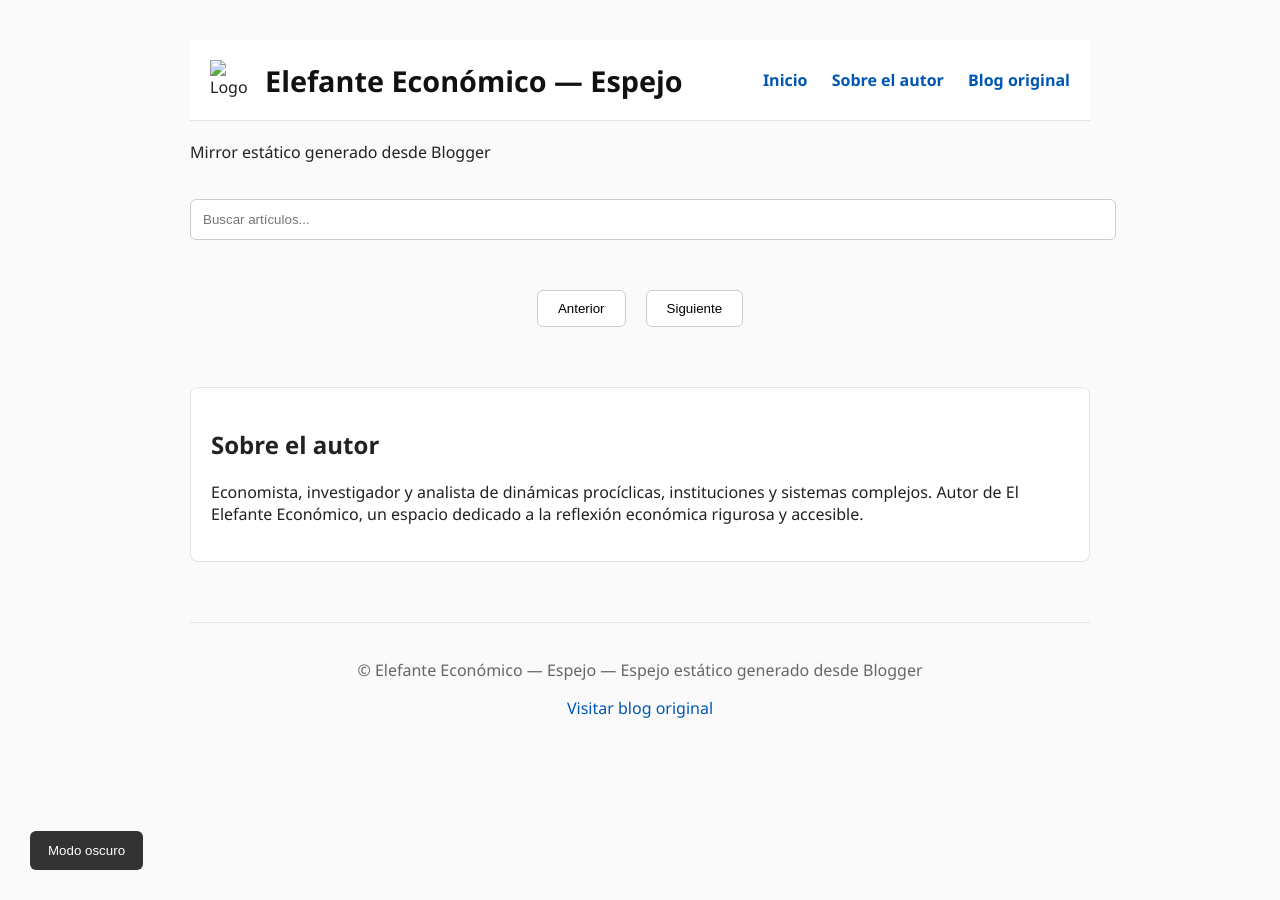
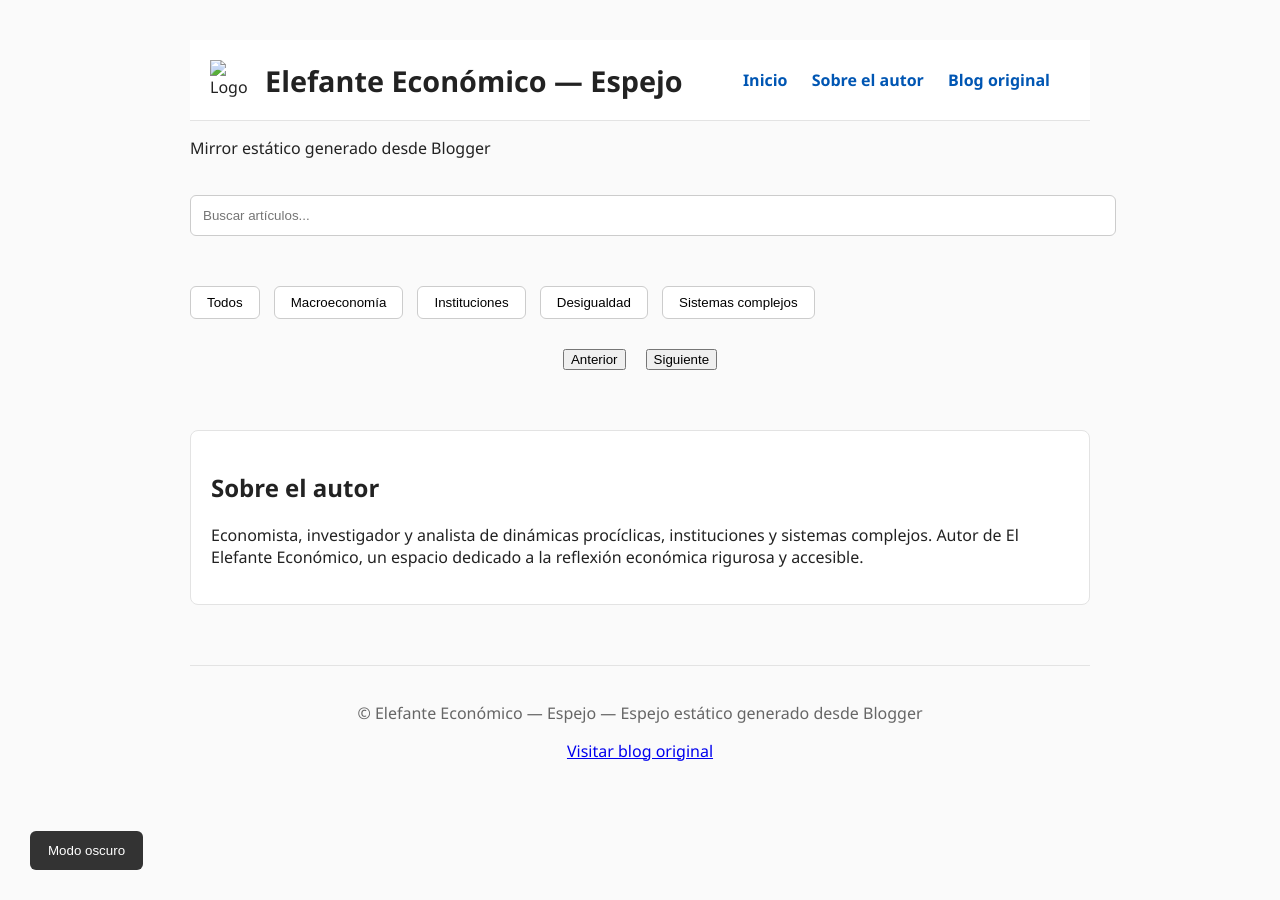
Before and after one commit to elefante-economico/elefante-economico, a Jekyll site: the page built from index.html, in a window 1280 px wide. Built offline with Jekyll 4.4.1, drawn with Linux system fonts in a browser that asks for light colours.

Commit message:
Update index.html
Incluye:
• SEO avanzado
• Animaciones suaves
• Categorías
• Miniaturas RSS
• Paginación
• Buscador
• Modo oscuro
• Botón “volver arriba”
• Header + Footer
• Diseño editorial

```diff
--- a/index.html
+++ b/index.html
@@ -2,60 +2,40 @@
 layout: default
 ---
 
-<!-- HEADER -->
-<header style="background:#ffffff; border-bottom:1px solid #e3e3e3; padding:20px; display:flex; align-items:center; justify-content:space-between;">
-  <div style="display:flex; align-items:center; gap:15px;">
-    <img src="https://elelefanteeconomico.blogspot.com/favicon.ico" alt="Logo" style="width:40px; height:40px;">
-    <h1 style="margin:0; font-size:1.8rem; color:#111;">{{ site.title }}</h1>
-  </div>
-  <nav>
-    <a href="/" style="margin-right:20px; color:#0056b3; text-decoration:none; font-weight:600;">Inicio</a>
-    <a href="#sobre" style="margin-right:20px; color:#0056b3; text-decoration:none; font-weight:600;">Sobre el autor</a>
-    <a href="https://elelefanteeconomico.blogspot.com" target="_blank" style="color:#0056b3; text-decoration:none; font-weight:600;">Blog original</a>
-  </nav>
-</header>
+<!DOCTYPE html>
+<html lang="es">
+<head>
+  <meta charset="UTF-8">
+  <meta name="viewport" content="width=device-width, initial-scale=1.0">
 
-<p style="margin-top:20px;">{{ site.description }}</p>
+  <!-- SEO -->
+  <title>El Elefante Económico — Espejo</title>
+  <meta name="description" content="El Elefante Económico — análisis económico, instituciones, sistemas complejos y dinámicas procíclicas.">
+  <meta name="keywords" content="economía, macroeconomía, instituciones, desigualdad, desarrollo, análisis económico">
+  <meta name="author" content="Maxi">
+  <link rel="canonical" href="https://elefante-economico.github.io/elefante-economico/">
 
-<!-- BUSCADOR -->
-<input id="searchInput" type="text" placeholder="Buscar artículos..."
-style="width:100%; padding:12px; margin:20px 0; border:1px solid #ccc; border-radius:6px;">
+  <!-- Open Graph -->
+  <meta property="og:title" content="El Elefante Económico — Espejo">
+  <meta property="og:description" content="Análisis económico riguroso y accesible.">
+  <meta property="og:type" content="website">
+  <meta property="og:url" content="https://elefante-economico.github.io/elefante-economico/">
+  <meta property="og:image" content="https://elelefanteeconomico.blogspot.com/favicon.ico">
 
-<!-- CONTENEDOR DEL FEED -->
-<div id="feed"></div>
+  <!-- Animaciones -->
+  <style>
+    .fade-in {
+      opacity: 0;
+      transform: translateY(20px);
+      transition: opacity 0.6s ease, transform 0.6s ease;
+    }
+    .fade-in.visible {
+      opacity: 1;
+      transform: translateY(0);
+    }
+  </style>
 
-<!-- PAGINACIÓN -->
-<div id="pagination" style="margin-top:30px; display:flex; justify-content:center; gap:20px;">
-  <button id="prevBtn" style="padding:10px 20px; border:1px solid #ccc; background:white; cursor:pointer; border-radius:6px;">Anterior</button>
-  <button id="nextBtn" style="padding:10px 20px; border:1px solid #ccc; background:white; cursor:pointer; border-radius:6px;">Siguiente</button>
-</div>
-
-<!-- SOBRE EL AUTOR -->
-<section id="sobre" style="margin-top:60px; padding:20px; background:white; border-radius:8px; border:1px solid #e3e3e3;">
-  <h2>Sobre el autor</h2>
-  <p>Economista, investigador y analista de dinámicas procíclicas, instituciones y sistemas complejos.
-     Autor de El Elefante Económico, un espacio dedicado a la reflexión económica rigurosa y accesible.</p>
-</section>
-
-<!-- FOOTER -->
-<footer style="margin-top:60px; padding:20px; border-top:1px solid #e3e3e3; text-align:center; color:#666;">
-  <p>© {{ site.title }} — Espejo estático generado desde Blogger</p>
-  <p><a href="https://elelefanteeconomico.blogspot.com" target="_blank" style="color:#0056b3; text-decoration:none;">Visitar blog original</a></p>
-</footer>
-
-<!-- BOTÓN VOLVER ARRIBA -->
-<button id="topBtn"
-style="position:fixed; bottom:30px; right:30px; padding:12px 18px; background:#0056b3; color:white; border:none; border-radius:6px; cursor:pointer; display:none;">
-↑ Arriba
-</button>
-
-<!-- MODO OSCURO -->
-<button id="darkModeBtn"
-style="position:fixed; bottom:30px; left:30px; padding:12px 18px; background:#333; color:white; border:none; border-radius:6px; cursor:pointer;">
-Modo oscuro
-</button>
-
-<!-- ESTILOS -->
+  <!-- Estilos generales -->
   <style>
     body {
       font-family: "Segoe UI", Roboto, Arial, sans-serif;
@@ -72,20 +52,36 @@ body {
       color: #ddd;
     }
 
+    header {
+      background:#ffffff;
+      border-bottom:1px solid #e3e3e3;
+      padding:20px;
+      display:flex;
+      align-items:center;
+      justify-content:space-between;
+    }
+
+    nav a {
+      margin-right:20px;
+      color:#0056b3;
+      text-decoration:none;
+      font-weight:600;
+    }
+
     #feed ul {
-  list-style: none;
-  padding: 0;
-  margin: 0;
+      list-style:none;
+      padding:0;
+      margin:0;
     }
 
     .article-card {
-  background: white;
-  padding: 20px;
-  margin-bottom: 25px;
-  border-radius: 8px;
-  border: 1px solid #e3e3e3;
-  box-shadow: 0 2px 4px rgba(0,0,0,0.05);
-  transition: box-shadow 0.2s ease;
+      background:white;
+      padding:20px;
+      margin-bottom:25px;
+      border-radius:8px;
+      border:1px solid #e3e3e3;
+      box-shadow:0 2px 4px rgba(0,0,0,0.05);
+      transition:box-shadow 0.2s ease;
       display:flex;
       gap:20px;
     }
@@ -96,37 +92,109 @@ body {
     }
 
     .article-card:hover {
-  box-shadow: 0 4px 10px rgba(0,0,0,0.08);
+      box-shadow:0 4px 10px rgba(0,0,0,0.08);
     }
 
     .article-card img {
-  width: 140px;
-  height: 140px;
-  object-fit: cover;
-  border-radius: 6px;
+      width:140px;
+      height:140px;
+      object-fit:cover;
+      border-radius:6px;
     }
 
     .article-card a {
-  font-size: 1.25rem;
-  font-weight: 600;
-  color: #0056b3;
-  text-decoration: none;
+      font-size:1.25rem;
+      font-weight:600;
+      color:#0056b3;
+      text-decoration:none;
     }
 
     .dark-mode .article-card a {
       color:#4ea3ff;
     }
 
-.article-card a:hover {
-  text-decoration: underline;
+    #categorias button {
+      padding:8px 16px;
+      margin-right:10px;
+      border:1px solid #ccc;
+      background:white;
+      border-radius:6px;
+      cursor:pointer;
+      transition:background 0.3s;
     }
 
-.article-card p {
-  margin: 8px 0;
+    #categorias button:hover {
+      background:#0056b3;
+      color:white;
     }
   </style>
+</head>
 
-<!-- SCRIPT RSS + MINIATURAS + PAGINACIÓN + BUSCADOR + MODO OSCURO + TOP BUTTON -->
+<body>
+
+<!-- HEADER -->
+<header>
+  <div style="display:flex; align-items:center; gap:15px;">
+    <img src="https://elelefanteeconomico.blogspot.com/favicon.ico" alt="Logo" style="width:40px; height:40px;">
+    <h1 style="margin:0; font-size:1.8rem;">{{ site.title }}</h1>
+  </div>
+  <nav>
+    <a href="/">Inicio</a>
+    <a href="#sobre">Sobre el autor</a>
+    <a href="https://elelefanteeconomico.blogspot.com" target="_blank">Blog original</a>
+  </nav>
+</header>
+
+<p>{{ site.description }}</p>
+
+<!-- BUSCADOR -->
+<input id="searchInput" type="text" placeholder="Buscar artículos..."
+style="width:100%; padding:12px; margin:20px 0; border:1px solid #ccc; border-radius:6px;">
+
+<!-- CATEGORÍAS -->
+<div id="categorias" style="margin:30px 0;">
+  <button data-cat="todos">Todos</button>
+  <button data-cat="macroeconomía">Macroeconomía</button>
+  <button data-cat="instituciones">Instituciones</button>
+  <button data-cat="desigualdad">Desigualdad</button>
+  <button data-cat="sistemas">Sistemas complejos</button>
+</div>
+
+<!-- FEED -->
+<div id="feed"></div>
+
+<!-- PAGINACIÓN -->
+<div id="pagination" style="margin-top:30px; display:flex; justify-content:center; gap:20px;">
+  <button id="prevBtn">Anterior</button>
+  <button id="nextBtn">Siguiente</button>
+</div>
+
+<!-- SOBRE EL AUTOR -->
+<section id="sobre" style="margin-top:60px; padding:20px; background:white; border-radius:8px; border:1px solid #e3e3e3;">
+  <h2>Sobre el autor</h2>
+  <p>Economista, investigador y analista de dinámicas procíclicas, instituciones y sistemas complejos.
+     Autor de El Elefante Económico, un espacio dedicado a la reflexión económica rigurosa y accesible.</p>
+</section>
+
+<!-- FOOTER -->
+<footer style="margin-top:60px; padding:20px; border-top:1px solid #e3e3e3; text-align:center; color:#666;">
+  <p>© {{ site.title }} — Espejo estático generado desde Blogger</p>
+  <p><a href="https://elelefanteeconomico.blogspot.com" target="_blank">Visitar blog original</a></p>
+</footer>
+
+<!-- BOTÓN ARRIBA -->
+<button id="topBtn"
+style="position:fixed; bottom:30px; right:30px; padding:12px 18px; background:#0056b3; color:white; border:none; border-radius:6px; cursor:pointer; display:none;">
+↑ Arriba
+</button>
+
+<!-- MODO OSCURO -->
+<button id="darkModeBtn"
+style="position:fixed; bottom:30px; left:30px; padding:12px 18px; background:#333; color:white; border:none; border-radius:6px; cursor:pointer;">
+Modo oscuro
+</button>
+
+<!-- SCRIPT COMPLETO -->
 <script>
 let currentPage = 1;
 const itemsPerPage = 10;
@@ -160,11 +228,10 @@ function mostrarPagina(page) {
     });
 
     const resumenCorto = summary.length > 250 ? summary.substring(0, 250) + "…" : summary;
-
     const thumbnail = item.thumbnail || "https://via.placeholder.com/140?text=Sin+imagen";
 
     html += `
-      <li class="article-card">
+      <li class="article-card fade-in">
         <img src="${thumbnail}" alt="Miniatura">
         <div>
           <a href="${link}" target="_blank">${title}</a>
@@ -200,6 +279,19 @@ document.getElementById("searchInput").oninput = (e) => {
   mostrarPagina(currentPage);
 };
 
+document.querySelectorAll('#categorias button').forEach(btn => {
+  btn.onclick = () => {
+    const categoria = btn.dataset.cat;
+    if (categoria === 'todos') {
+      filteredItems = items;
+    } else {
+      filteredItems = items.filter(item => item.title.toLowerCase().includes(categoria));
+    }
+    currentPage = 1;
+    mostrarPagina(currentPage);
+  };
+});
+
 window.onscroll = () => {
   document.getElementById("topBtn").style.display = window.scrollY > 300 ? "block" : "none";
 };
@@ -214,3 +306,6 @@ document.getElementById("darkModeBtn").onclick = () => {
 
 cargarFeed();
 </script>
+
+</body>
+</html>
```
Also changed, not shown: other parts of index.html (+12 -0 lines). Lines whose indentation alone changed are shown as unchanged.
